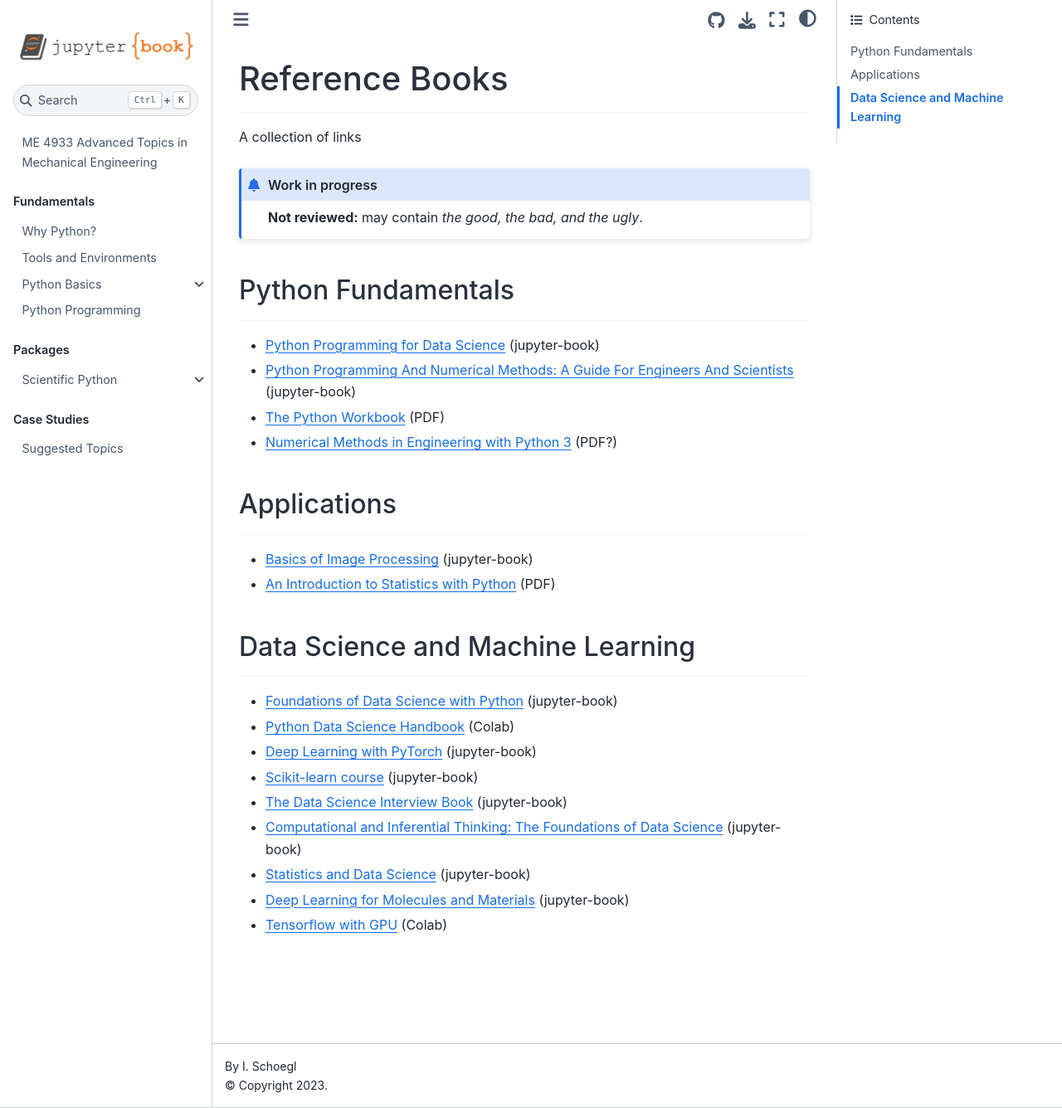
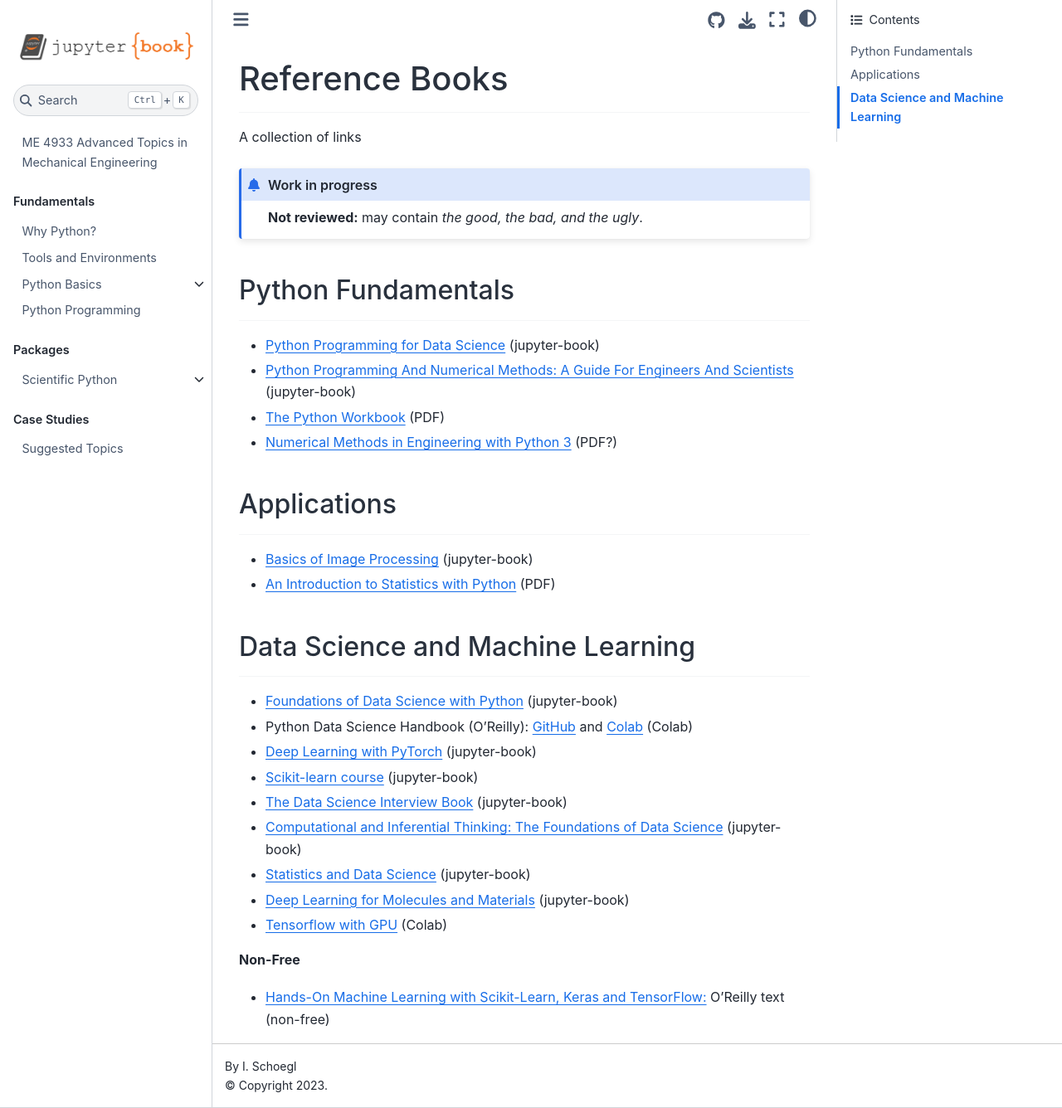
Before and after one commit to ischoegl/ME-4933-adv-topics, a Jupyter Book: the page built from books.md, in a window 1280 px wide and 1336 px high. Shown: the whole window at 83% size. Built offline with Jupyter Book 1.0.4 settings and Sphinx 7.4.7 and the Sphinx Book theme 1.1.4, drawn with Linux system fonts in a browser that asks for light colours.

Commit message:
Fix links

```diff
--- a/books.md
+++ b/books.md
@@ -16,7 +16,7 @@
 <hr>
 
 * [Python Programming for Data Science](https://www.tomasbeuzen.com/python-programming-for-data-science) (jupyter-book)
-* [Python Programming And Numerical Methods: A Guide For Engineers And Scientists](https://pythonnumericalmethods.berkeley.edu/notebooks) (jupyter-book)
+* [Python Programming And Numerical Methods: A Guide For Engineers And Scientists](https://pythonnumericalmethods.berkeley.edu) (jupyter-book)
 * [The Python Workbook](https://link-springer-com.libezp.lib.lsu.edu/book/10.1007/978-3-030-18873-3) (PDF)
 * [Numerical Methods in Engineering with Python 3](https://www.cambridge.org/core/books/numerical-methods-in-engineering-with-python-3/95151C37C2F427F30DC90FA619FE79F9) (PDF?)
 
@@ -34,13 +34,17 @@
 +++
 
 * [Foundations of Data Science with Python](https://jmshea.github.io/Foundations-of-Data-Science-with-Python) (jupyter-book)
-* [Python Data Science Handbook](https://colab.research.google.com/github/jakevdp/PythonDataScienceHandbook/blob/master/notebooks/Index.ipynb) (Colab)
+* Python Data Science Handbook (O'Reilly): [GitHub](https://jakevdp.github.io/PythonDataScienceHandbook/) and [Colab](https://colab.research.google.com/github/jakevdp/PythonDataScienceHandbook/blob/master/notebooks/Index.ipynb) (Colab)
 * [Deep Learning with PyTorch](https://www.tomasbeuzen.com/deep-learning-with-pytorch) (jupyter-book)
 * [Scikit-learn course](https://inria.github.io/scikit-learn-mooc/) (jupyter-book)
 * [The Data Science Interview Book](https://dipranjan.github.io/dsinterviewqns) (jupyter-book)
-* [Computational and Inferential Thinking: The Foundations of Data Science](https://inferentialthinking.com/chapters) (jupyter-book)
-* [Statistics and Data Science](http://theoryandpractice.org/stats-ds-boo) (jupyter-book)
+* [Computational and Inferential Thinking: The Foundations of Data Science](https://inferentialthinking.com) (jupyter-book)
+* [Statistics and Data Science](http://theoryandpractice.org/stats-ds-book) (jupyter-book)
 * [Deep Learning for Molecules and Materials](https://dmol.pub) (jupyter-book)
 * [Tensorflow with GPU](https://colab.research.google.com/notebooks/gpu.ipynb) (Colab)
 
+**Non-Free**
+
+* [Hands-On Machine Learning with Scikit-Learn, Keras and TensorFlow:](https://www.oreilly.com/library/view/hands-on-machine-learning/9781492032632/) O'Reilly text (non-free)
+
 +++
```
